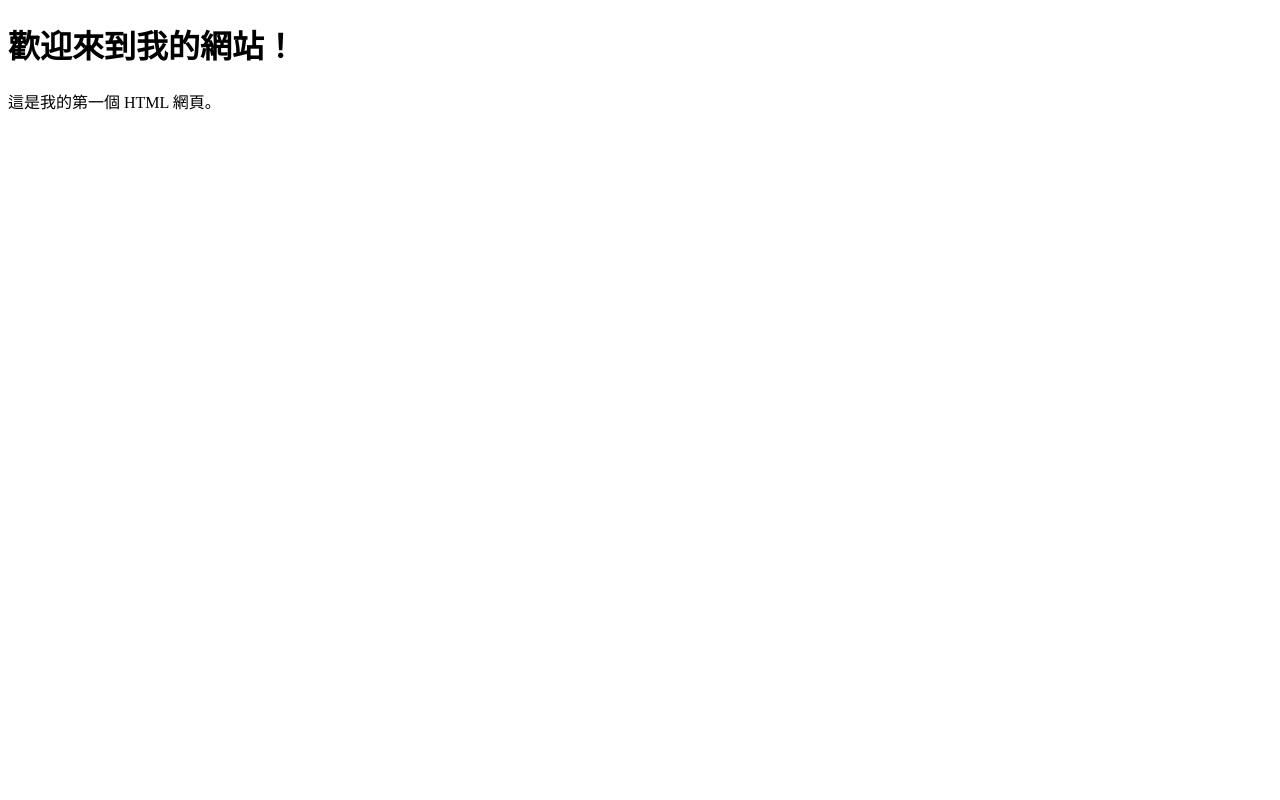
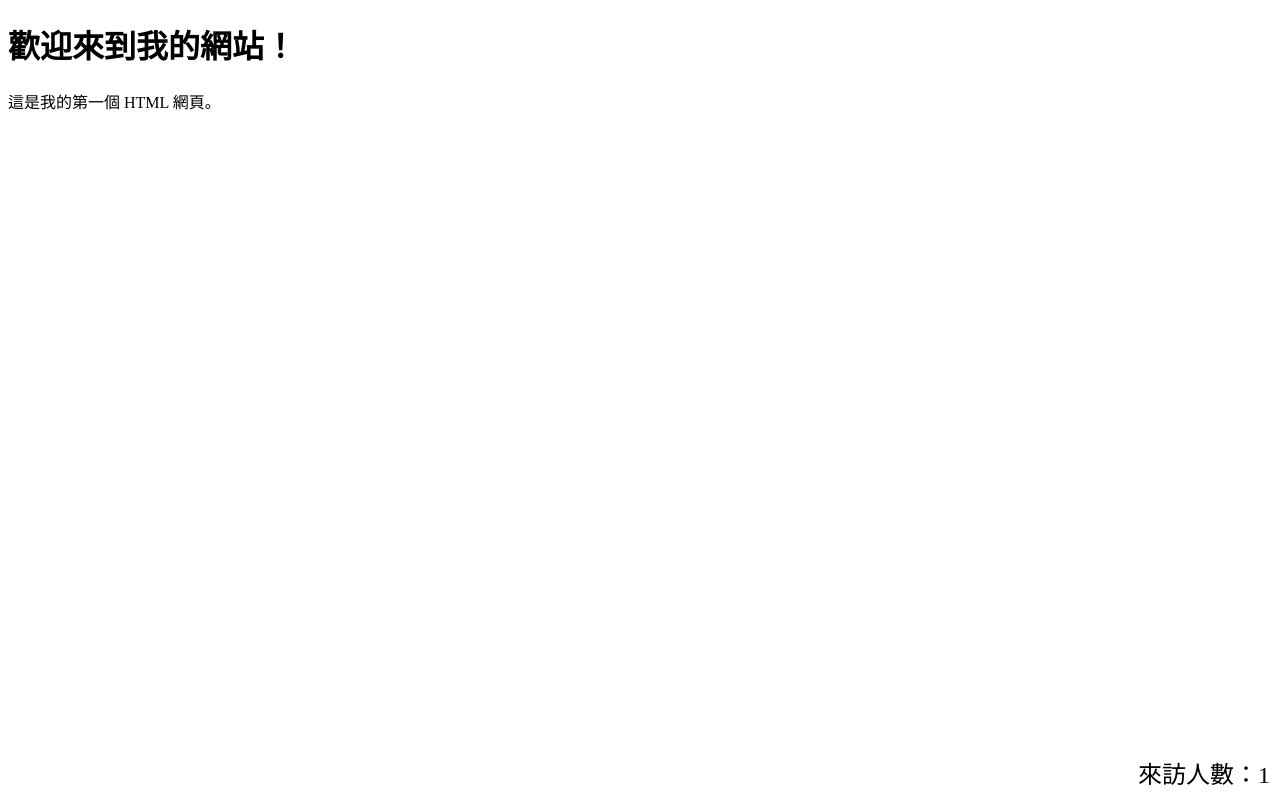
Before and after one commit to okazakigen/okazakigen.github.io, a plain HTML site: page index.html in a window 1280 px wide. Drawn offline with Linux system fonts and the light colour scheme.

Commit message:
Update index.html
右下角加入來訪人數

```diff
--- a/index.html
+++ b/index.html
@@ -2,9 +2,33 @@
 <html>
 <head>
     <title>我的第一個網頁</title>
+    <style>
+        /* 使用CSS將來訪人數定位在右下角 */
+        #visitor-count {
+            position: fixed;
+            bottom: 10px;
+            right: 10px;
+            font-size: 24px;
+        }
+    </style>
 </head>
 <body>
     <h1>歡迎來到我的網站！</h1>
     <p>這是我的第一個 HTML 網頁。</p>
+
+    <!-- 顯示來訪人數的元素 -->
+    <div id="visitor-count">來訪人數：0</div>
+
+    <script>
+        // 使用JavaScript更新來訪人數
+        let visitorCount = 0;
+
+        // 這只是一個示例，實際上你需要從後端服務獲取來訪人數
+        // 在這個示例中，我們假設每次刷新頁面時來訪人數增加1
+        visitorCount += 1;
+
+        // 將來訪人數更新到HTML元素中
+        document.getElementById("visitor-count").textContent = "來訪人數：" + visitorCount;
+    </script>
 </body>
 </html>
```
